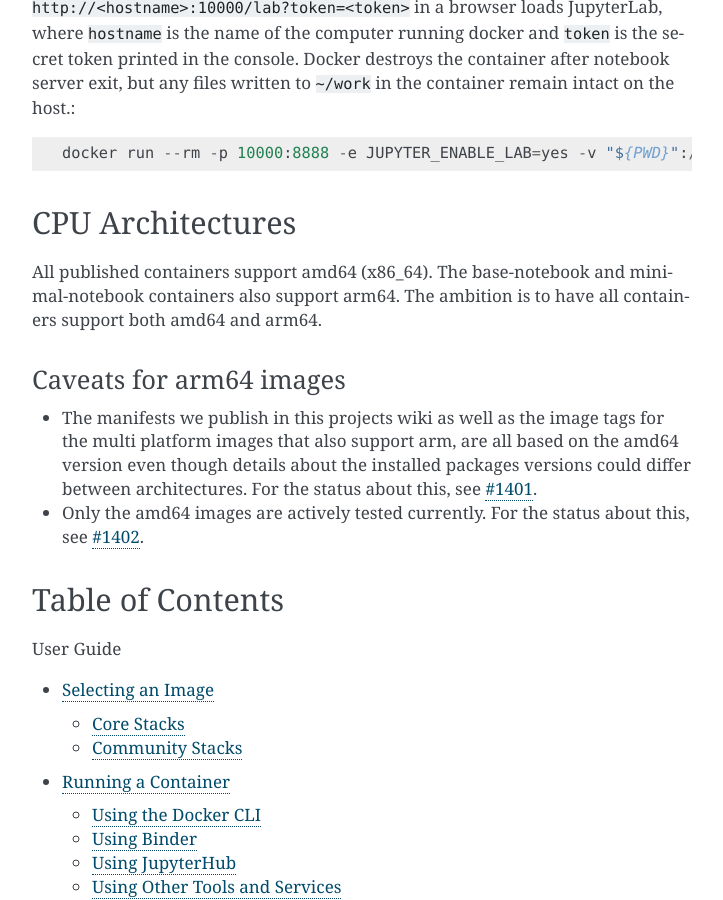
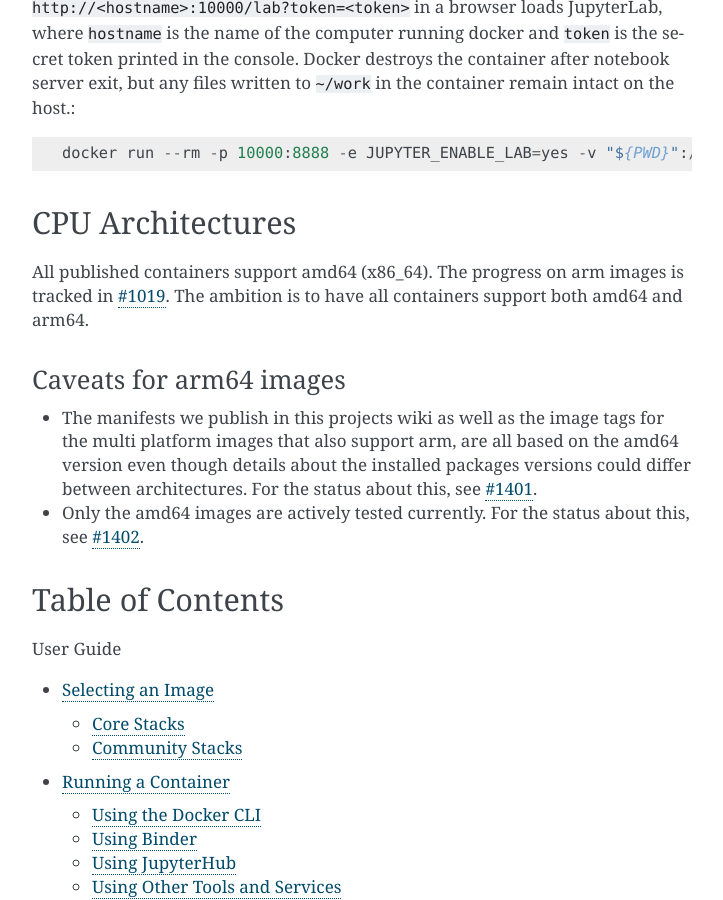
Before and after one commit to jupyter/docker-stacks, a Sphinx documentation site: the page built from docs/index.rst, in a window 1280 px wide and 900 px high, scrolled down 1216 px. Shown: the whole window, without its empty margins (388-1111 px from the left). Built offline with Sphinx 7.4.7, drawn with Linux system fonts in a browser that asks for light colours.

```diff
--- a/docs/index.rst
+++ b/docs/index.rst
@@ -47,9 +47,9 @@
 CPU Architectures
 -----------------
 
-All published containers support amd64 (x86_64). The base-notebook and
-minimal-notebook containers also support arm64. The ambition is to have all
-containers support both amd64 and arm64.
+All published containers support amd64 (x86_64).
+The progress on arm images is tracked in `#1019 <https://github.com/jupyter/docker-stacks/issues/1019>`_.
+The ambition is to have all containers support both amd64 and arm64.
 
 Caveats for arm64 images
 ^^^^^^^^^^^^^^^^^^^^^^^^
```
Also changed, not shown: README.md (+3 -3 lines), 1 other file.
